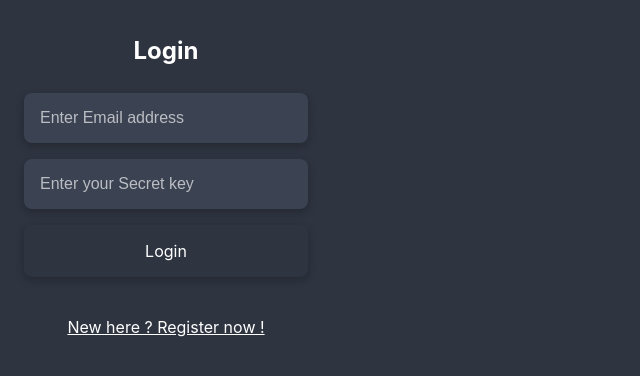
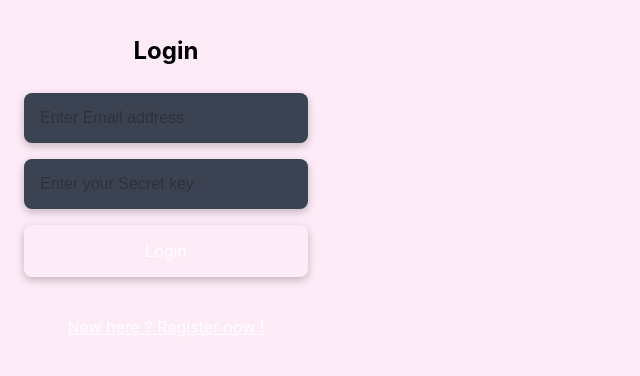
Before and after one commit to RajSolai/locku-browser-extension, a React (Create React App) app: page /addApp in a window 1280 px wide. Shown: the top 376 px of the page, without its empty margins (0-640 px from the left). Built offline with nearby package versions, Linux system fonts and the light colour scheme.

Commit message:
auto color scheme switch

```diff
--- a/src/index.css
+++ b/src/index.css
@@ -1,4 +1,10 @@
 :root {
+  --bg-dark: #2e3440;
+  --bg-light: #fdebf7;
+  --text-white: #fff;
+  --text-dark: #000;
+  --placeholder-light: rgba(255, 255, 255, 0.65);
+  --placeholder-dark: rgba(0, 0, 0, 0.25);
   margin: 1rem;
   font-size: 16px;
   min-width: 300px;
@@ -8,8 +14,8 @@
   border-radius: 10px;
   text-overflow: ellipsis;
   overflow: scroll;
-  background-color: #2e3440;
-  color: #fff;
+  background-color: var(--bg-light);
+  color: var(--text-dark);
   font-family: -apple-system, BlinkMacSystemFont, "Segoe UI", "Roboto", "Oxygen",
     "Ubuntu", "Cantarell", "Fira Sans", "Droid Sans", "Helvetica Neue",
     sans-serif;
@@ -21,8 +27,8 @@ body {
   -moz-osx-font-smoothing: grayscale;
 }
 
-a{
-  color: #fff;
+a {
+  color: var(--text-white);
 }
 
 .apps {
@@ -32,23 +38,22 @@ a{
   align-items: stretch;
 }
 
-.feedback{
+.feedback {
   font-weight: bold;
 }
-.bad-feedback{
-  color: #FF4848;
+.bad-feedback {
+  color: #ff4848;
 }
-
 
 .app-card {
   display: flex;
-  background-color: #3b4252;
+  background-color: var(--bg-light);
   justify-content: space-between;
   align-items: center;
   border-radius: 8px;
   box-shadow: rgba(0, 0, 0, 0.24) 0px 3px 8px;
-  margin: .5rem;
-  padding: .75rem;
+  margin: 0.5rem;
+  padding: 0.75rem;
 }
 .app-card > h3 {
   margin-right: 10px;
@@ -63,16 +68,17 @@ a{
   margin: 0.5rem;
   background-color: #3b4252;
   outline: none;
-  color: #fff;
+  color: var(--text-dark);
   border-radius: 8px;
   box-shadow: rgba(0, 0, 0, 0.24) 0px 3px 8px;
   font-size: 1rem;
 }
-.text-box::placeholder{
-  color: rgba(255, 255, 255, 0.65);
+.text-box::placeholder {
+  color: var(--placeholder-dark);
 }
 .text-box:focus {
-  box-shadow: rgba(40, 255, 191, 1) 0px 1px 4px, rgba(40, 255, 191, 1) 0px 0px 0px 3px;
+  box-shadow: rgba(40, 255, 191, 1) 0px 1px 4px,
+    rgba(40, 255, 191, 1) 0px 0px 0px 3px;
 }
 
 .btn {
@@ -84,15 +90,16 @@ a{
   padding: 1rem;
   margin: 0.5rem;
   font-size: 1rem;
-  color: #fff;
+  color: var(--text-white);
   font-family: -apple-system, BlinkMacSystemFont, "Segoe UI", Roboto, Oxygen,
     Ubuntu, Cantarell, "Open Sans", "Helvetica Neue", sans-serif;
   background: transparent;
   border-radius: 8px;
   box-shadow: rgba(0, 0, 0, 0.24) 0px 3px 8px;
 }
-.btn:focus{
-  box-shadow: rgba(40, 255, 191, 1) 0px 1px 4px, rgba(40, 255, 191, 1) 0px 0px 0px 3px;
+.btn:focus {
+  box-shadow: rgba(40, 255, 191, 1) 0px 1px 4px,
+    rgba(40, 255, 191, 1) 0px 0px 0px 3px;
 }
 
 .login {
@@ -103,24 +110,24 @@ a{
   text-align: center;
 }
 
-.header{
+.header {
   display: flex;
   justify-content: space-between;
   align-items: center;
-  margin-bottom: .5rem;
+  margin-bottom: 0.5rem;
 }
-.header > h3{
+.header > h3 {
   margin: 0rem;
 }
-.header-with-back{
+.header-with-back {
   justify-content: start;
 }
-.header-with-back > button{
+.header-with-back > button {
   margin-left: 5px;
   margin-right: 15px;
 }
 
-.icon-btn{
+.icon-btn {
   padding: 0rem;
 }
 
@@ -131,3 +138,22 @@ a{
   align-items: stretch;
   text-align: center;
 }
+
+@media (prefers-color-scheme: dark) {
+  :root {
+    background-color: var(--bg-dark);
+    color: var(--text-white);
+  }
+  .btn {
+    color: var(--text-white);
+  }
+  .text-box {
+    color: var(--text-white);
+  }
+  .text-box::placeholder {
+    color: var(--placeholder-light);
+  }
+  a {
+    color: var(--text-white);
+  }
+}
```
